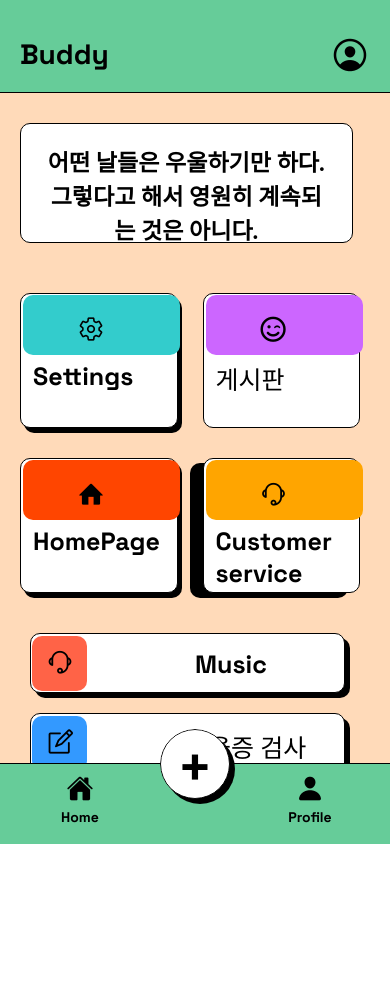
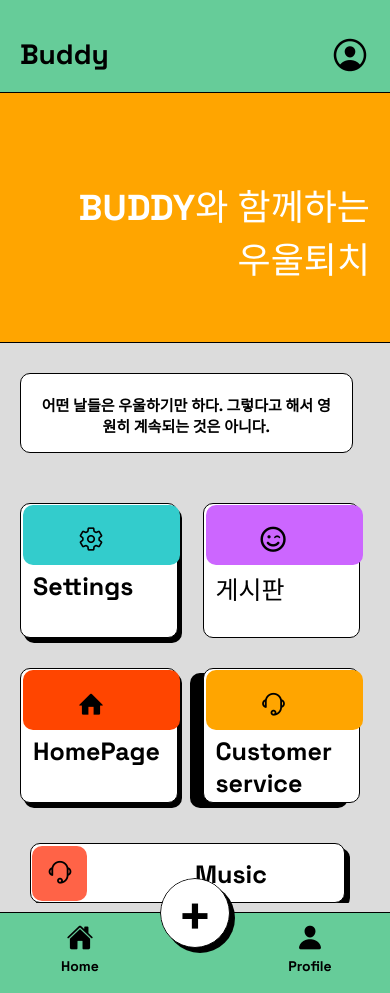
Before and after one commit to hshy1839/capstoneApp, a React Native app: screen / in a window 390 px wide. Before the commit the page ends 844 px from the top, so only its background shows below. Built offline with nearby package versions, Linux system fonts and the light colour scheme.

Commit message:
main화면 ui 변경 및 추가

```diff
--- a/components/Main.js
+++ b/components/Main.js
@@ -24,6 +24,7 @@ const Main = () => {
   };
 
   useEffect(() => {
+
     const interval = setInterval(() => {
       // 명언 변경
       Animated.timing(fadeAnim, {
@@ -46,6 +47,11 @@ const Main = () => {
   return (
     <View style={styles.container}>
       <ScrollView style={styles.content}>
+      <View style={styles.appIntro}>
+        <Text style={styles.appIntroText}>BUDDY와 함께하는</Text>
+        <Text style={styles.appIntroText2}>우울퇴치</Text>
+      </View>
+      <View style={styles.contentAdd}>
       <View style={styles.quoteContainer}>
           <Animated.Text style={[styles.quoteText, { opacity: fadeAnim }]}>
             {quotes[quoteIndex]}
@@ -120,6 +126,7 @@ const Main = () => {
               </Text>
               </TouchableOpacity>
         </View>
+        </View>
       </ScrollView>
       <Footer />
     </View>
@@ -129,12 +136,37 @@ const Main = () => {
 const styles = StyleSheet.create({
   container: {
     flex: 1,
-    backgroundColor: '#FFDAB9',
+    backgroundColor: 'gainsboro',
   },
   content: {
     maxHeight : '90%',
+  },
+  contentAdd : {
     paddingHorizontal: 20,
     paddingVertical: 10,
+  },
+  appIntro : {
+    width : '100%',
+    height : 250,
+    backgroundColor : 'orange',
+    borderBottomWidth : 1.5,
+    borderBottomColor : 'black',
+    flexDirection : 'column',
+  },
+  appIntroText : {
+    marginTop : 85,
+    fontSize : 36,
+    fontFamily : 'SpaceGroteskBold',
+    textAlign : 'right',
+    paddingHorizontal : 20,
+    color : 'white',
+  },
+  appIntroText2 : {
+    fontSize : 36,
+    fontFamily : 'SpaceGroteskBold',
+    textAlign : 'right',
+    paddingHorizontal : 20,
+    color : 'white',
   },
   quoteBackgroundContainer: {
     backgroundColor: 'black',
@@ -154,7 +186,7 @@ const styles = StyleSheet.create({
     backgroundColor: '#fff',
     borderRadius: 10,
     width: '95%',
-    height: 120,
+    height: 80,
     padding: 20,
     marginBottom: 10,
     borderWidth: 1.5,
@@ -162,9 +194,9 @@ const styles = StyleSheet.create({
     marginTop: 20,
   },
   quoteText: {
-    fontFamily: 'BlackHanSansRegular',
+    fontFamily: 'SpaceGroteskBold',
     textAlign: 'center',
-    fontSize: 23,
+    fontSize: 15,
     fontWeight: 'bold',
   },
   component1Background: {
--- a/components/Post.js
+++ b/components/Post.js
@@ -19,14 +19,14 @@ const Board = ({ navigation }) => {
   const [searchKeyword, setSearchKeyword] = useState('');
   // 게시물 목록
   const posts = [
-    { id: 1, title: '안웃으면 만원드림 ㅋㅋㅋㅋ', content: '형들 이거보셈 ㅋㅋㅋ' },
-    { id: 2, title: '더우면 개추', content: '목돌아간 흑우없제?' },
-    { id: 3, title: '닝라ㅜ니아루달', content: 'ㅈㄱㄴ' },
-    { id: 4, title: '식권삽니다', content: '장당 3000원 쿨거 ㄱㄱ' },
-    { id: 5, title: '안웃으면 만원드림 ㅋㅋㅋㅋ', content: '형들 이거보셈 ㅋㅋㅋ' },
-    { id: 6, title: '더우면 개추', content: '목돌아간 흑우없제?' },
-    { id: 7, title: '닝라ㅜ니아루달', content: 'ㅈㄱㄴ' },
-    { id: 8, title: '식권삽니다', content: '장당 3000원 쿨거 ㄱㄱ' },
+    { id: 1, title: '우울해요', content: '너무 힘들어요' },
+    { id: 2, title: '배고파요', content: '배고파서 힘이안나요 어떡하나요?' },
+    { id: 3, title: '테스트 제목이에요', content: '테스트 내용이에요' },
+    { id: 4, title: '행복이란 뭘까', content: '뭔지 모르겠어 진짜' },
+    { id: 5, title: '우울해요', content: '너무 힘들어요' },
+    { id: 6, title: '저녁 뭐먹음 다들?', content: '저녁 메뉴 추천 좀 받을게' },
+    { id: 7, title: '테스트 제목이에요', content: '테스트 내용이에요' },
+    { id: 8, title: '테스트 제목이에요', content: '테스트 내용이에요' },
     // 필요한 만큼 게시물을 추가할 수 있습니다.
   ];
 
--- a/components/Profile.js
+++ b/components/Profile.js
@@ -142,6 +142,7 @@ const styles = StyleSheet.create({
     flexDirection: 'row',
   },
   component2Text: {
+    marginTop : 15,
     fontSize: 30,
     fontFamily: 'SpaceGroteskBold',
   },
@@ -157,11 +158,12 @@ const styles = StyleSheet.create({
     flexDirection :"column",
   },
   component3Text: {
+    marginTop : 15,
     fontSize: 30,
     fontFamily: 'SpaceGroteskBold',
   },
   checkMyinfo : {
-    marginTop : 5,
+    marginTop : 15,
     marginLeft : 'auto',
     backgroundColor : '#0095f6',
     borderWidth : 1.5,
@@ -170,13 +172,13 @@ const styles = StyleSheet.create({
   myinfoBtn: {
     backgroundColor: 'transparent', // 배경색 투명으로 설정
     paddingHorizontal: 10, // 텍스트 주변의 가로 여백
-    paddingVertical: 5,
+    paddingVertical: 8,
     color : 'white',
     fontFamily : 'SpaceGroteskBold',
     fontSize : 16,
   },
   checkLifeCycle : {
-    marginTop : 5,
+    marginTop : 20,
     marginLeft : 'auto',
     backgroundColor : '#0095f6',
     borderWidth : 1.5,
@@ -185,7 +187,7 @@ const styles = StyleSheet.create({
   lifecycleBtn: {
     backgroundColor: 'transparent', // 배경색 투명으로 설정
     paddingHorizontal: 10, // 텍스트 주변의 가로 여백
-    paddingVertical: 5,
+    paddingVertical: 8,
     color : 'white',
     fontFamily : 'SpaceGroteskBold',
     fontSize : 16,
```
